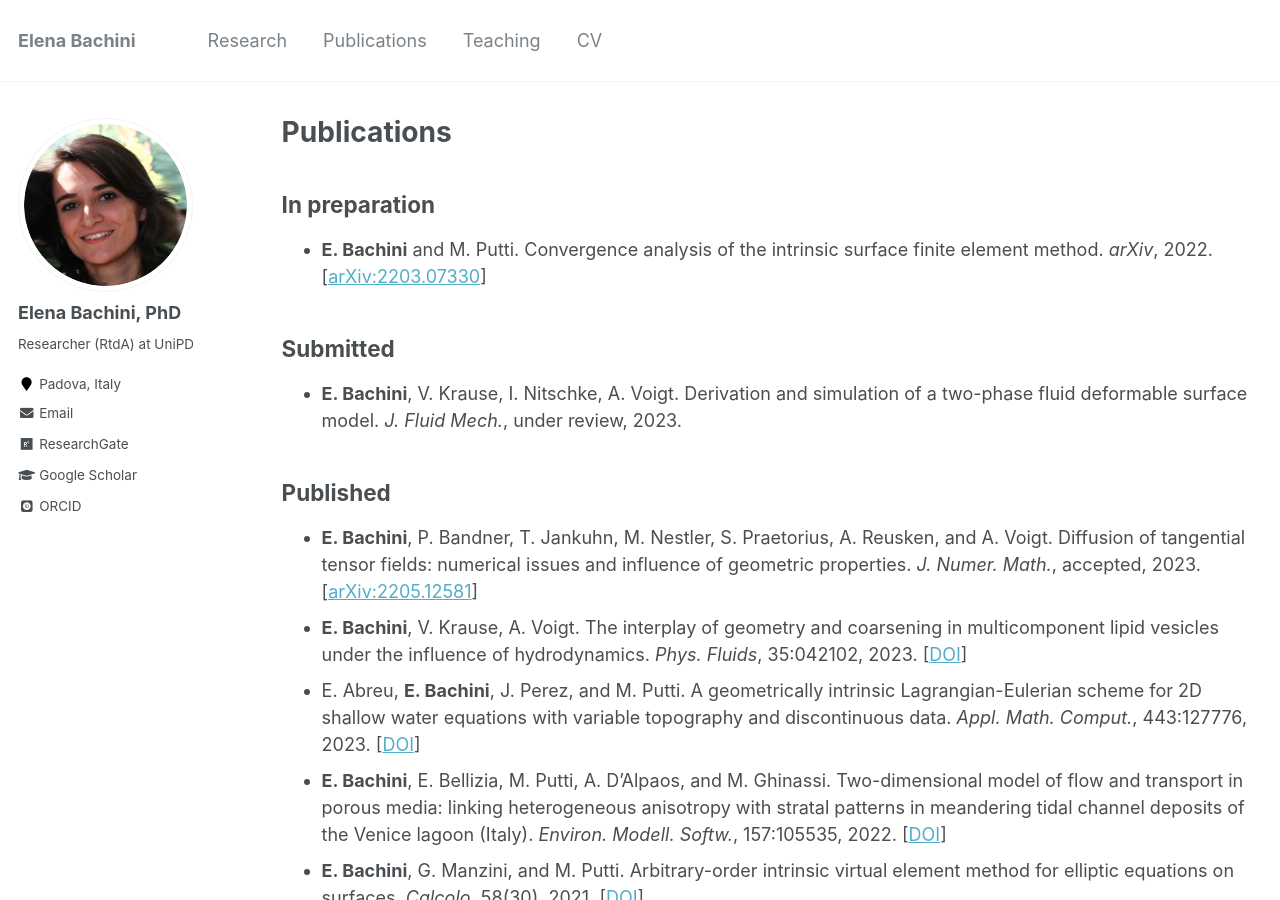
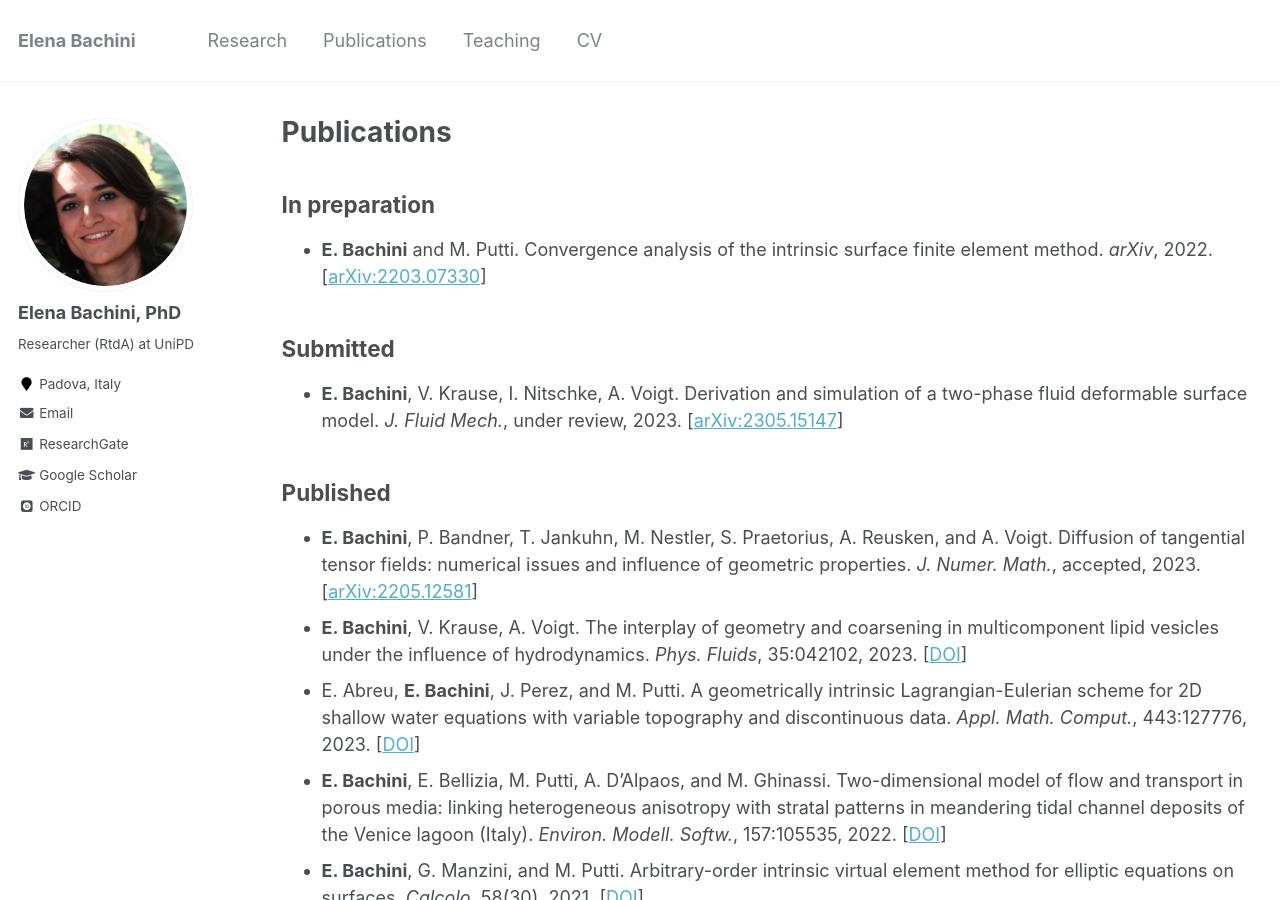
Before and after one commit to elenabachini/elenabachini.github.io, a Jekyll site: the page built from _pages/publications.md, in a window 1280 px wide and 900 px high. Built offline with Jekyll 4.4.1, drawn with Linux system fonts in a browser that asks for light colours; some web fonts are replaced.

Commit message:
update arxiv link

```diff
--- a/_pages/publications.md
+++ b/_pages/publications.md
@@ -21,9 +21,10 @@ author_profile: true
 ## Submitted
 <ul>
 <li>
-<b>E. Bachini</b>, V. Krause, I. Nitschke, A. Voigt. Derivation and simulation of a two-phase fluid deformable surface model. <em>J. Fluid Mech.</em>, under review, 2023.
+<b>E. Bachini</b>, V. Krause, I. Nitschke, A. Voigt. Derivation and simulation of a two-phase fluid deformable surface model. <em>J. Fluid Mech.</em>, under review, 2023.  [<a href="https://arxiv.org/abs/2305.15147" target="_blank">arXiv:2305.15147</a>]
 </li>
 </ul>
+
 
 ## Published
 <ul>
```
